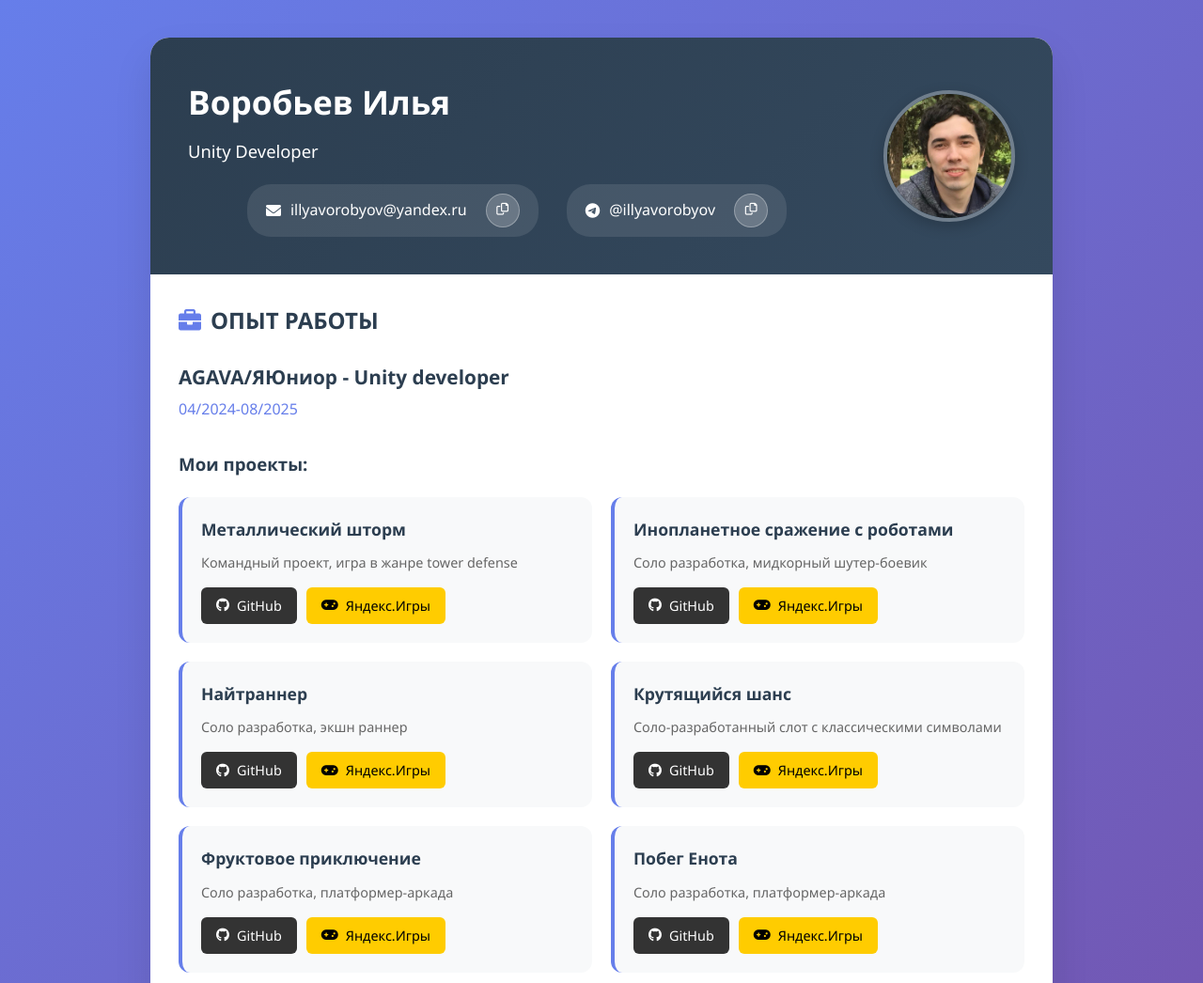
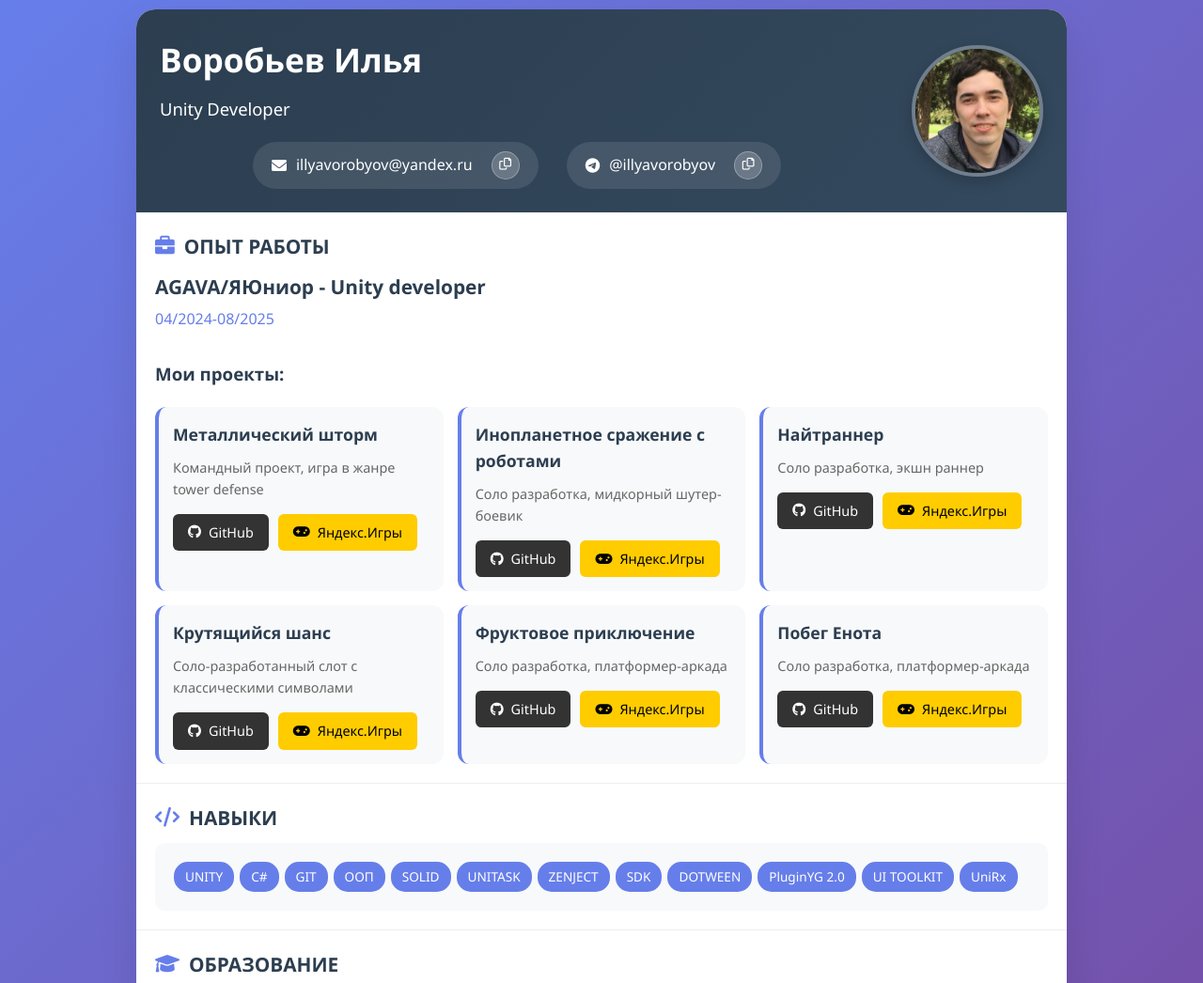
Before and after one commit to ilyavorobyov/ilyavorobyov.github.io, a plain HTML site: page index.html in a window 1280 px wide. Shown: the top 1046 px of the page at 94% size. Drawn offline with Linux system fonts and the light colour scheme.

Commit message:
Update index.html

```diff
--- a/index.html
+++ b/index.html
@@ -33,7 +33,7 @@
 	.container {
 		max-width: 1000px;
 		margin: 0 auto;
-		padding: 20px;
+		padding: 5px;
 	}
 
 	.resume {
@@ -41,7 +41,7 @@
 		border-radius: 20px;
 		box-shadow: 0 20px 40px rgba(0, 0, 0, 0.1);
 		overflow: hidden;
-		margin: 20px 0;
+		margin: 5px 0;
 		animation: fadeIn 0.8s ease;
 	}
 
@@ -59,7 +59,7 @@
 .header {
     background: linear-gradient(135deg, var(--dark) 0%, #34495e 100%);
     color: white;
-    padding: 40px;
+    padding: 25px;
     display: flex;
     align-items: center;
     gap: 40px;
@@ -104,8 +104,8 @@
 	.contact-item {
 		display: flex;
 		align-items: center;
-		gap: 10px;
-		padding: 10px 20px;
+		gap: 8px;
+		padding: 6px 15px;
 		background: rgba(255, 255, 255, 0.1);
 		border-radius: 25px;
 		transition: transform 0.3s ease;
@@ -116,7 +116,7 @@
 	}
 
 	.section {
-		padding: 30px;
+		padding: 20px;
 		border-bottom: 1px solid #eee;
 	}
 
@@ -126,8 +126,8 @@
 
 	.section-title {
 		color: var(--dark);
-		font-size: 1.5em;
-		margin-bottom: 25px;
+		font-size: 1.3em;
+		margin-bottom: 10px;
 		display: flex;
 		align-items: center;
 		gap: 10px;
@@ -158,14 +158,14 @@
 	.projects-grid {
 		display: grid;
 		grid-template-columns: repeat(auto-fit, minmax(300px, 1fr));
-		gap: 20px;
+		gap: 15px;
 		margin-top: 20px;
 	}
 
 	.project-card {
 		background: var(--light);
 		border-radius: 12px;
-		padding: 20px;
+		padding: 15px;
 		border-left: 4px solid var(--primary);
 		transition: all 0.3s ease;
 		animation: fadeIn 0.6s ease;
@@ -328,15 +328,15 @@
     background: rgba(255, 255, 255, 0.2);
     border: 1px solid rgba(255, 255, 255, 0.3);
     color: white;
-    padding: 8px 12px; /* Уменьшил отступы */
+    padding: 5px 8px; /* Уменьшил отступы */
     border-radius: 50%; /* Круглая кнопка */
     cursor: pointer;
     font-size: 0.8em;
     margin-left: 10px;
     transition: all 0.3s ease;
     backdrop-filter: blur(10px);
-    width: 36px; /* Фиксированная ширина */
-    height: 36px; /* Фиксированная высота */
+    width: 30px; /* Фиксированная ширина */
+    height: 30px; /* Фиксированная высота */
     display: flex;
     align-items: center;
     justify-content: center;
```
